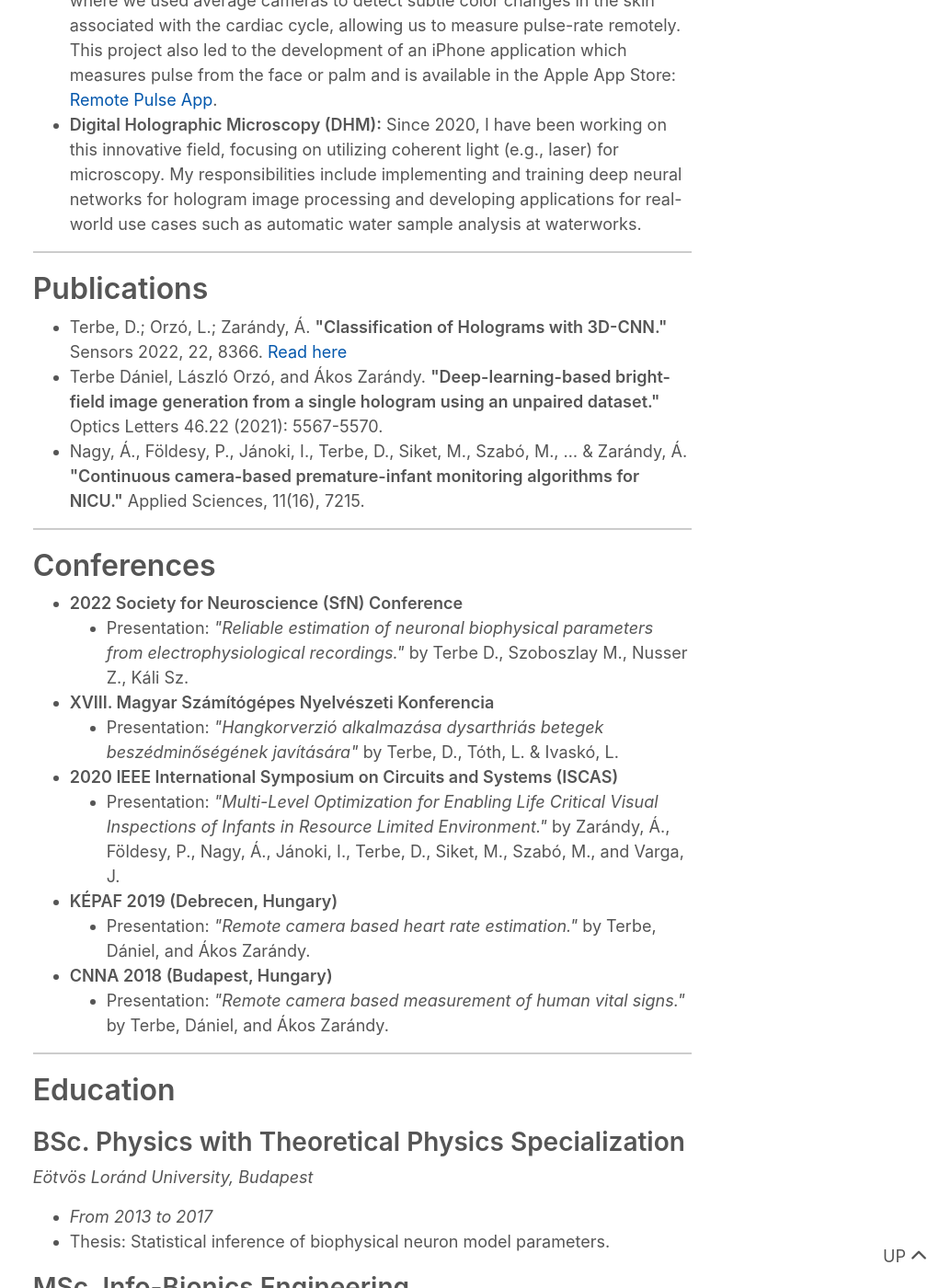
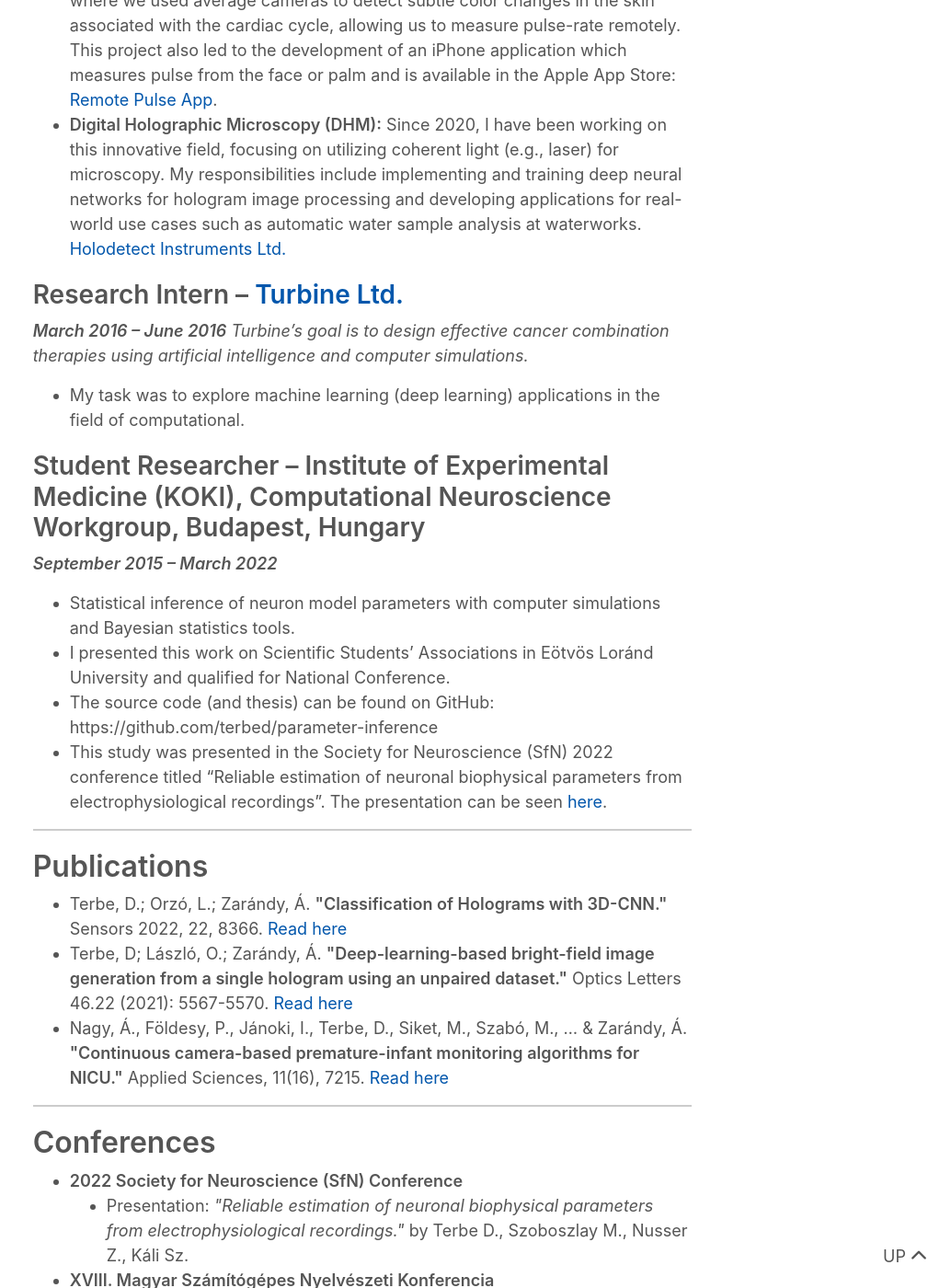
Before and after one commit to terbed/blog, a Jekyll site: the page built from _pages/about.md, in a window 1280 px wide and 1400 px high, scrolled down 2380 px. Shown: the whole window at 92% size, without its empty margins (246-1280 px from the left). Built offline with Jekyll 4.4.1, drawn with Linux system fonts in a browser that asks for light colours; nearby versions of some CDN libraries; some of the changed text lies outside the part shown.

Commit message:
update site and about page, first journal note

```diff
--- a/_pages/about.md
+++ b/_pages/about.md
@@ -54,15 +54,29 @@ In the followings I will list some of my projects and experiences.
 ### Developer & Researcher – Institute for Computer Science and Control (SZTAKI)
 **_August 2017 – present_**
 - **Remote Photoplethysmography (rPPG):** Initiated and developed a project where we used average cameras to detect subtle color changes in the skin associated with the cardiac cycle, allowing us to measure pulse-rate remotely. This project also led to the development of an iPhone application which measures pulse from the face or palm and is available in the Apple App Store: [Remote Pulse App](https://apps.apple.com/us/app/remote-pulse/id1468899497?l=en).
-- **Digital Holographic Microscopy (DHM):** Since 2020, I have been working on this innovative field, focusing on utilizing coherent light (e.g., laser) for microscopy. My responsibilities include implementing and training deep neural networks for hologram image processing and developing applications for real-world use cases such as automatic water sample analysis at waterworks.
+- **Digital Holographic Microscopy (DHM):** Since 2020, I have been working on this innovative field, focusing on utilizing coherent light (e.g., laser) for microscopy. My responsibilities include implementing and training deep neural networks for hologram image processing and developing applications for real-world use cases such as automatic water sample analysis at waterworks. [Holodetect Instruments Ltd.](https://holodetect.com)
+
+### Research Intern – [Turbine Ltd.](https://turbine.ai)
+**_March 2016 – June 2016_**
+_Turbine’s goal is to design effective cancer combination therapies
+using artificial intelligence and computer simulations._
+- My task was to explore machine learning (deep learning) applications in the field of computational.
+
+
+### Student Researcher – Institute of Experimental Medicine (KOKI), Computational Neuroscience Workgroup, Budapest, Hungary
+**_September 2015 – March 2022_**
+- Statistical inference of neuron model parameters with computer simulations and Bayesian statistics tools.
+- I presented this work on Scientific Students’ Associations in Eötvös Loránd University and qualified for National Conference.
+- The source code (and thesis) can be found on GitHub: https://github.com/terbed/parameter-inference
+- This study was presented in the Society for Neuroscience (SfN) 2022 conference titled “Reliable estimation of neuronal biophysical parameters from electrophysiological recordings”. The presentation can be seen [here](https://www.dropbox.com/s/0kfvjkxp6jwm10s/SfN_2022_Kali_v2.mp4?dl=0).
 
 ---
 
 ## Publications
 
 - Terbe, D.; Orzó, L.; Zarándy, Á. **"Classification of Holograms with 3D-CNN."** Sensors 2022, 22, 8366. [Read here](https://doi.org/10.3390/s22218366)
-- Terbe Dániel, László Orzó, and Ákos Zarándy. **"Deep-learning-based bright-field image generation from a single hologram using an unpaired dataset."** Optics Letters 46.22 (2021): 5567-5570.
-- Nagy, Á., Földesy, P., Jánoki, I., Terbe, D., Siket, M., Szabó, M., ... & Zarándy, Á. **"Continuous camera-based premature-infant monitoring algorithms for NICU."** Applied Sciences, 11(16), 7215.
+- Terbe, D; László, O.; Zarándy, Á. **"Deep-learning-based bright-field image generation from a single hologram using an unpaired dataset."** Optics Letters 46.22 (2021): 5567-5570. [Read here](https://eprints.sztaki.hu/10150/1/Terbe_5567_32478142_ny.pdf)
+- Nagy, Á., Földesy, P., Jánoki, I., Terbe, D., Siket, M., Szabó, M., ... & Zarándy, Á. **"Continuous camera-based premature-infant monitoring algorithms for NICU."** Applied Sciences, 11(16), 7215. [Read here](https://www.mdpi.com/2076-3417/11/16/7215)
 
 ---
 
@@ -86,12 +100,13 @@ In the followings I will list some of my projects and experiences.
 ### BSc. Physics with Theoretical Physics Specialization
 _Eötvös Loránd University, Budapest_
 - _From 2013 to 2017_
-- Thesis: Statistical inference of biophysical neuron model parameters.
+- Thesis: Statistical inference of biophysical neuron model parameters. [Parameter Inference](https://github.com/terbed/parameter-inference)
 
 ### MSc. Info-Bionics Engineering
+ **with specialization in Bionic Interfaces and Integrated Structures**
 _Pázmány Péter Catholic University, Budapest_
 - _From 2017 to 2020_
-- Thesis: Remote camera-based pulse estimation using deep learning tools.
+- Thesis: Remote camera-based pulse estimation using deep learning tools. [DeepRPPG](https://github.com/terbed/Deep-rPPG)
 
 ---
 
```
